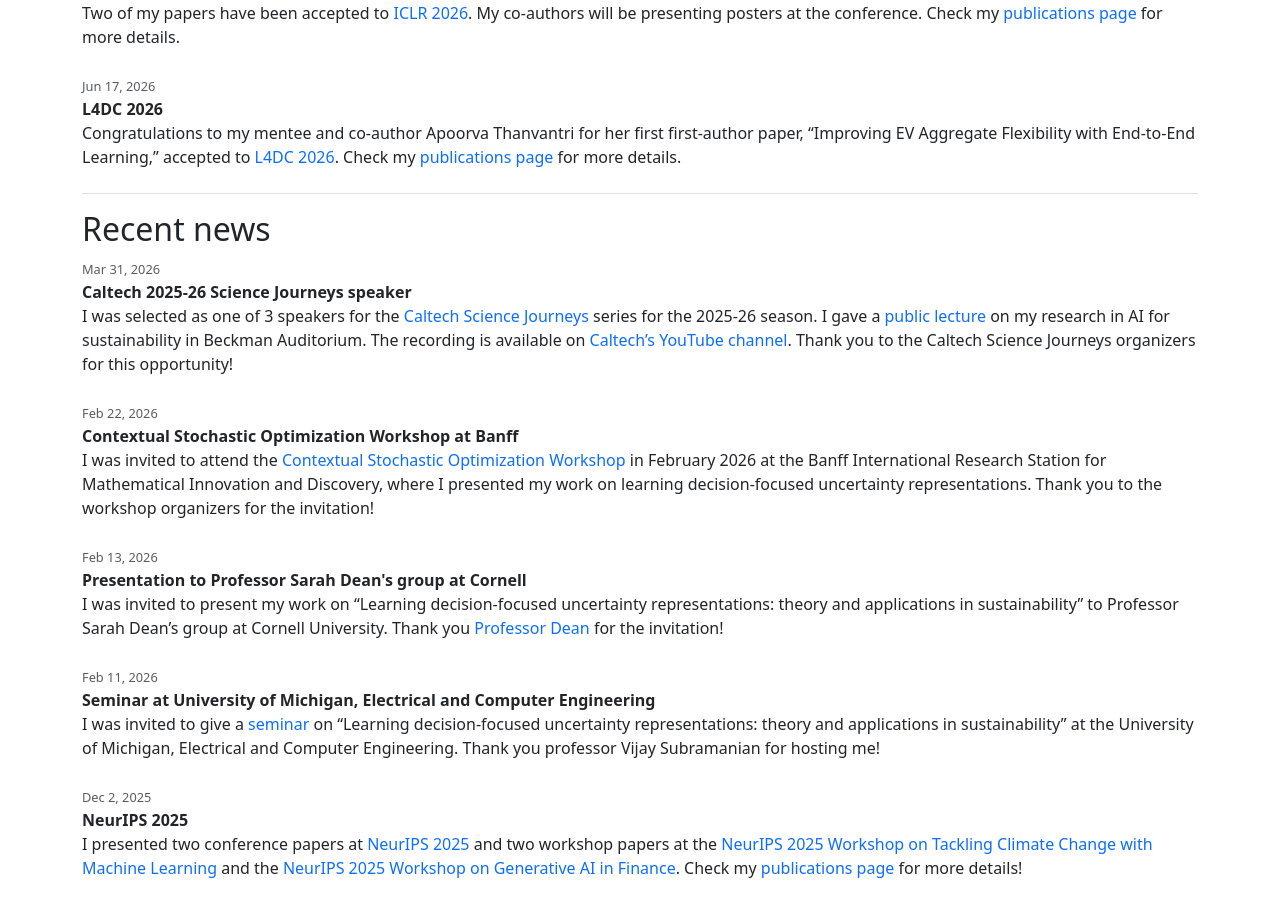
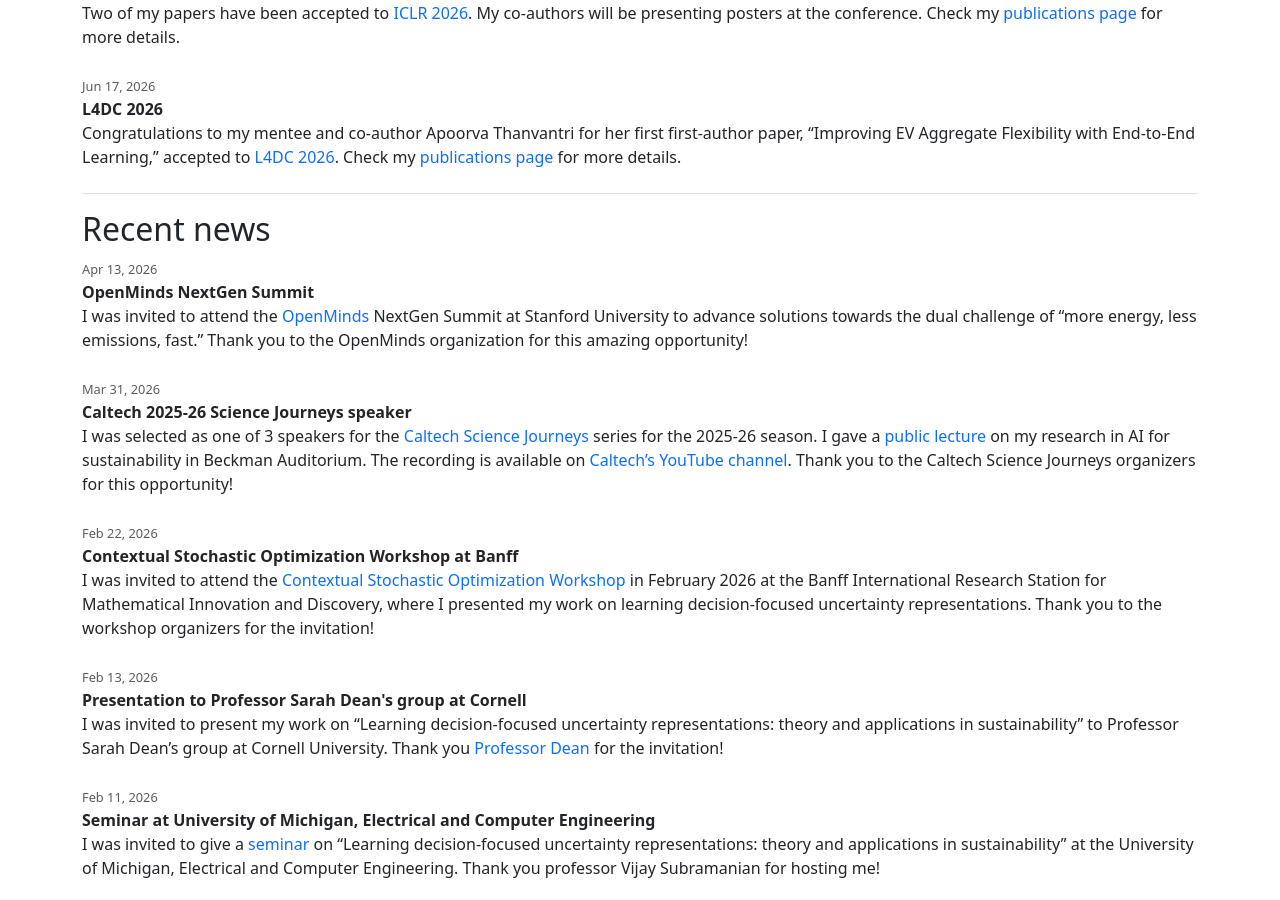
Before and after one commit to chrisyeh96/chrisyeh96.github.io, a Jekyll site: the page built from index.md, in a window 1280 px wide and 900 px high, scrolled down 1469 px. Built offline with Jekyll 4.4.1, drawn with Linux system fonts in a browser that asks for light colours; a script that is not in the unit is left out.

Commit message:
News: add OpenMinds NextGen Summit

```diff
--- a/_data/news.yml
+++ b/_data/news.yml
@@ -5,6 +5,10 @@
 - date: 2026-04-23
   title: ICLR 2026
   description: Two of my papers have been accepted to [ICLR 2026](https://iclr.cc/Conferences/2026). My co-authors will be presenting posters at the conference. Check my [publications page](./publications/) for more details.
+
+- date: 2026-04-13
+  title: OpenMinds NextGen Summit
+  description: I was invited to attend the [OpenMinds](https://www.openminds203x.org/) NextGen Summit at Stanford University to advance solutions towards the dual challenge of "more energy, less emissions, fast." Thank you to the OpenMinds organization for this amazing opportunity!
 
 - date: 2026-03-31
   title: Caltech 2025-26 Science Journeys speaker
```
